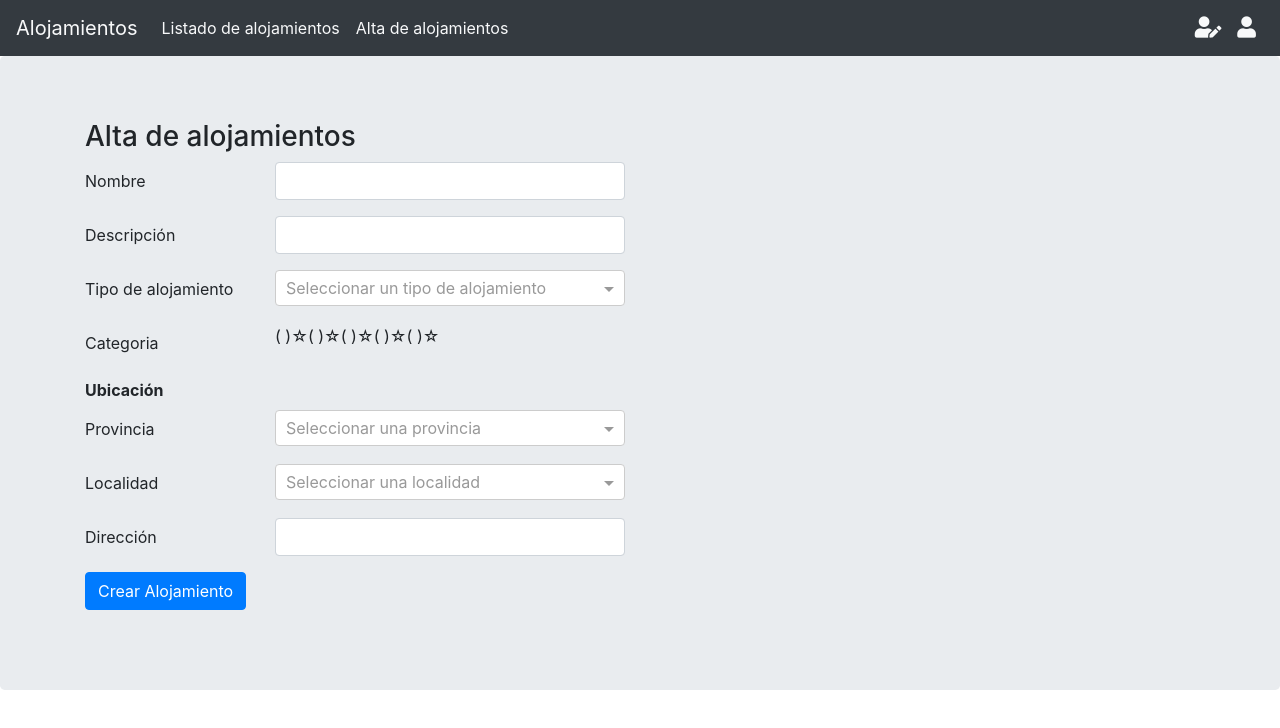
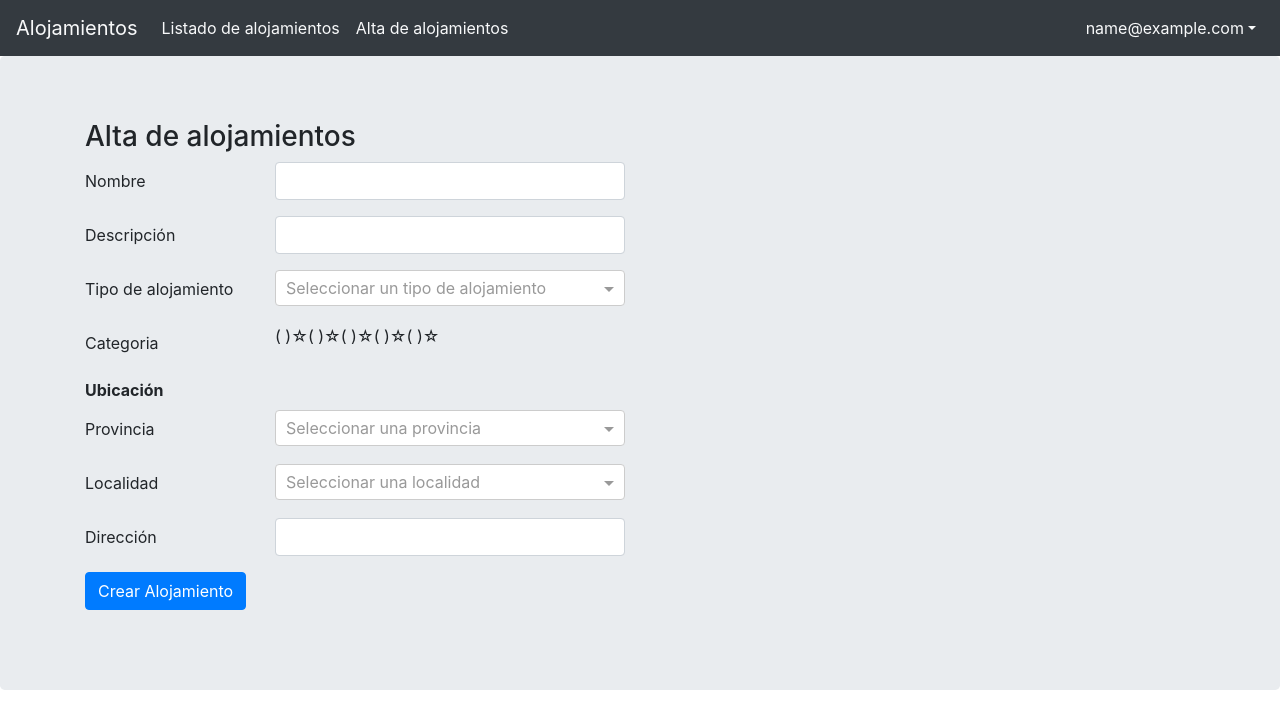
Before and after one commit to rodrigoep94/alojamientosapp, an Angular app: page /altaAlojamiento in a window 1280 px wide. Shown: the top 728 px of the page. Built offline with nearby package versions, Linux system fonts and the light colour scheme; no server answers; sample sign-in values are in the browser's storage; what ngx-show-hide-password would draw is missing.

Commit message:
Manejo de usuario para login

```diff
--- a/src/app/components/header/header.component.html
+++ b/src/app/components/header/header.component.html
@@ -12,13 +12,21 @@
     </ul>
 
     <ul class="navbar-nav">
-        <li class="nav-item clickeable">
+        <li class="nav-item clickeable" *ngIf="!usuarioLogueado">
             <a class="nav-item nav-link text-light" (click)="register()" placement="bottom" ngbTooltip="Registrarse">
               <i class="fas fa-user-edit fa-lg"></i></a>
         </li>
-        <li class="nav-item clickeable">
+        <li class="nav-item clickeable" *ngIf="!usuarioLogueado">
             <a class="nav-item nav-link text-light" (click)="login()" placement="bottom" ngbTooltip="Login">
               <i class="fas fa-user fa-lg"></i></a>
+        </li>
+        <li *ngIf="usuarioLogueado">
+          <div ngbDropdown class="d-inline-block text-light">
+            <a class="nav-item nav-link text-light clickeable" id="dropdownBasic1" ngbDropdownToggle>{{usuario.email}}</a>
+            <div ngbDropdownMenu aria-labelledby="dropdownBasic1">
+              <a ngbDropdownItem class="clickeable" (click)="logout()">Cerrar sesión</a>
+            </div>
+          </div>
         </li>
     </ul>
   </div>
--- a/src/app/components/header/header.component.ts
+++ b/src/app/components/header/header.component.ts
@@ -1,6 +1,4 @@
 import { Component, OnInit } from '@angular/core';
-import { saveAs } from 'file-saver/src/FileSaver';
-import { Helper } from '../../utils/helper';
 import {NgbModal} from '@ng-bootstrap/ng-bootstrap';
 import { LoginComponent } from '../login/login.component';
 import { RegisterComponent } from '../register/register.component';
@@ -12,17 +10,35 @@ import { RegisterComponent } from '../register/register.component';
 })
 export class AppHeaderComponent implements OnInit {
 
+  public usuario;
+  public usuarioLogueado;
   constructor(private modalService: NgbModal) { }
 
   ngOnInit() {
+    this.getUsuario();
+  }
+
+  getUsuario(){
+    this.usuario = JSON.parse(sessionStorage.getItem('User-Alojamientosapp'));
+    this.usuarioLogueado = this.usuario != null;
   }
 
   login(){
-    this.modalService.open(LoginComponent);
+    var modal = this.modalService.open(LoginComponent);
+    modal.result.then((result) => {
+      console.log(`Closed with: ${result}`);
+    }, (reason) => {
+      this.getUsuario();
+    })
   }
 
   register(){
     this.modalService.open(RegisterComponent);
   }
 
+  logout(){
+    sessionStorage.removeItem('User-Alojamientosapp');
+    this.getUsuario();
+  }
+
 }
--- a/src/app/components/login/login.component.ts
+++ b/src/app/components/login/login.component.ts
@@ -36,12 +36,10 @@ export class LoginComponent implements OnInit {
 
     var loginModelEncrypted = {...this.model} as LoginModel;
     loginModelEncrypted.password = crypto.HmacSHA1(this.model.password, 'alojamientosapp').toString();
-    console.log(loginModelEncrypted);
 
     this.loginService.login(loginModelEncrypted).subscribe(data => {
-        console.log(data);
         sessionStorage.setItem("User-Alojamientosapp", JSON.stringify(data));
-        console.log(sessionStorage.getItem('User-Alojamientosapp'));
+        this.activeModal.dismiss();
     }, error =>{
         console.log(error);
     });
--- a/src/app/services/service.base.ts
+++ b/src/app/services/service.base.ts
@@ -24,6 +24,7 @@ export class BaseService {
 
     public get(url) : Observable<any>{
         let logedUser = JSON.parse(sessionStorage.getItem("User-Alojamientosapp")) as User;
+        console.log(logedUser);
         if (logedUser == null){
             throw new Error("Debe encontrarse logueado para ver los alojamientos");
         }
```
